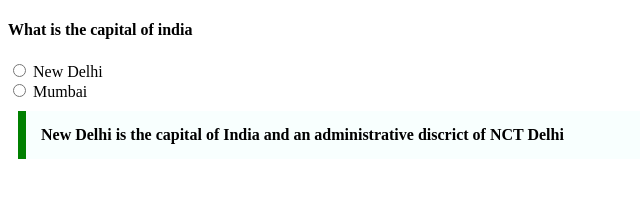
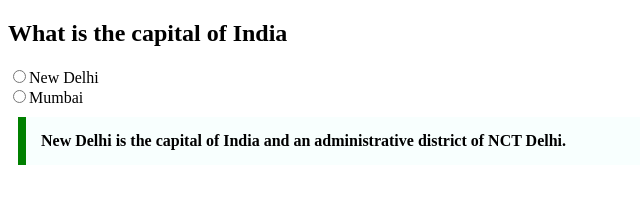
Before and after one commit to acciojob/trivia-anjankumarbatchu, a website: page main.html in a window 1280 px wide. Shown: the whole page, without its empty margins (0-640 px from the left). Drawn offline with Linux system fonts and the light colour scheme.

Commit message:
created a submission

```diff
--- a/main.html
+++ b/main.html
@@ -7,19 +7,14 @@
 </head>
 
 <body>
-	<h4>What is the capital of india</h4>
-	<div>
-		<input type="radio" name="capital" value="New Delhi">
-		New Delhi
-	</div>
-	<div>
-		<input type="radio" name="capital" value="Mumbai">
-		Mumbai
-	</div>
-	<blockquote cite="https://en.wikipedia.org/wiki/New_Delhi" style="max-width: 600px; margin: 10px; padding: 15px; border-left: 8px solid green;background-color: #f8fffe;font-weight: bold;">
-		New Delhi is the capital of India and an administrative discrict of NCT Delhi
-	</blockquote>
 	<!-- the entire body must be written by student -->
+     <div>
+		 <h2>What is the capital of India</h2>
+		<input type="radio" name="capital">New Delhi</input>
+		<br>
+		<input type="radio" name="capital">Mumbai</input>
+		<blockquote cite="https://en.wikipedia.org/wiki/New_Delhi">New Delhi is the capital of India and an administrative district of NCT Delhi.</blockquote>
+	 </div>
     <script type="text/javascript" src="./script.js">
 </script>
 
--- a/styles.css
+++ b/styles.css
@@ -1,2 +1,9 @@
-
+blockquote {
+    max-width:800px;
+	margin: 10px;
+	padding: 15px;
+	border-left: 8px solid green;
+	background-color: #f8fffe;
+	font-weight: bold;
+}
 /* Your CSS Code here. */
```
